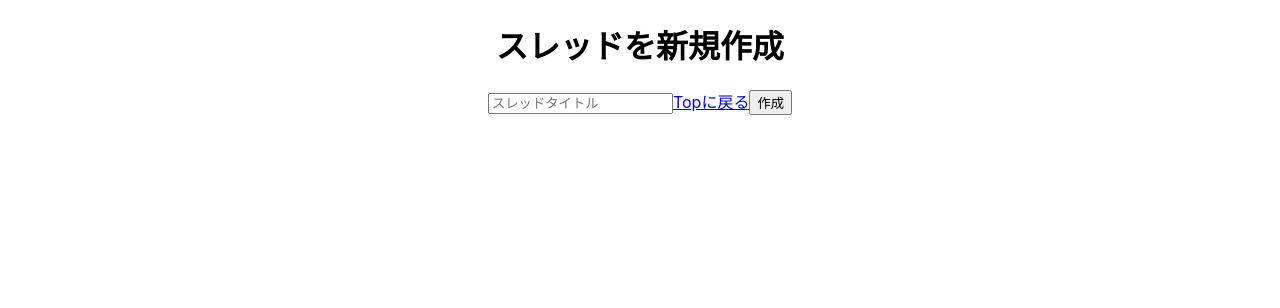
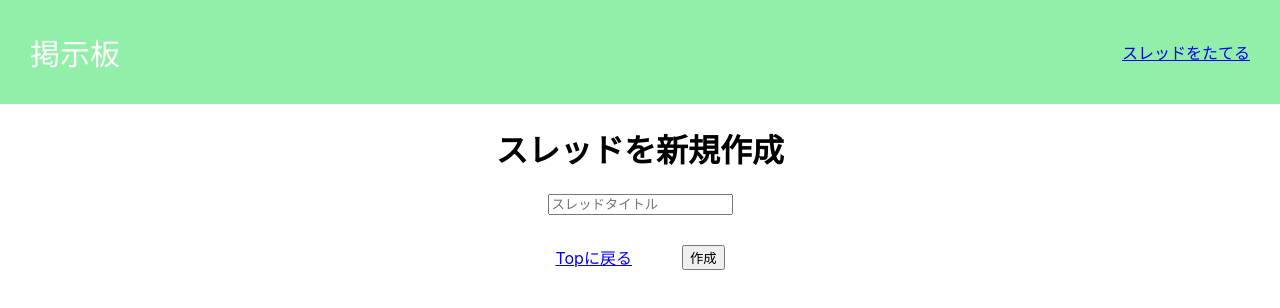
Before and after one commit to uriuriboo/react-bulletin-board, a React (Create React App) app: page /thread/new in a window 1280 px wide. Shown: the top 308 px of the page. Built offline with nearby package versions, Linux system fonts and the light colour scheme.

Commit message:
要素を分割

```diff
--- a/src/CreateThread.jsx
+++ b/src/CreateThread.jsx
@@ -1,14 +1,21 @@
 // @ts-check
 
+import './css/CreateThread.css'
+import Header from './components/Header'
 
 export const CreateThread = () => {
-
+    var ThreadTitle = {'title':''}
     return (
         <div className="CreateThread">
+            <Header />
             <h1>スレッドを新規作成</h1>
+
             <input type="text" placeholder="スレッドタイトル" />
-            <a href="/">Topに戻る</a>
-            <button>作成</button>
+            <div className='FlexContainer'>
+                <a href="/">Topに戻る</a>
+                <button>作成</button>
+            </div>
+
         </div>
     )
 }
--- a/src/Home.jsx
+++ b/src/Home.jsx
@@ -1,6 +1,7 @@
 // @ts-check
 import { useState, useEffect } from 'react';
 import Header from './components/Header';
+import './css/Home.css'
 
 export const Home = () => {
     const ThreadUrl = 'https://railway.bulletinboard.techtrain.dev/threads';
@@ -22,7 +23,7 @@ export const Home = () => {
                 <p className='contentTitle'>新着スレッド</p>
                 <div className="ThreadView">
                     {threads.map((thread, index) => (
-                        <div key={index} className='thread'>
+                        <div key={index} className='HomeThread'>
                             <p>{thread.title}</p>
                         </div>
                     ))}
--- a/src/components/Header.jsx
+++ b/src/components/Header.jsx
@@ -1,6 +1,6 @@
 // @ts-check
 
-
+import '../css/Header.css';
 export const Header = () => {
 
     return (
--- a/src/css/App.css
+++ b/src/css/App.css
@@ -1,47 +1,3 @@
 .App {
   text-align: center;
 }
-
-.HeaderContainer {
-  display: flex;
-  justify-content: space-between;
-  background-color: rgb(145, 239, 170);
-  color: white;
-  align-items: center;
-  margin-bottom: 0;
-  padding-bottom: 0;
-
-  a {
-    margin-right: 30px;
-  }
-}
-
-.title {
-  font-size: 30px;
-  margin-left: 30px;
-}
-
-.ThreadContainer {
-  background-color: darkgrey;
-  margin: 0 0 0 0;
-  padding-top: 0;
-  height: 900px;
-}
-
-.contentTitle {
-  font-size: 30px;
-  text-align: left;
-
-  /* もうちょっと綺麗なそろえ方はないか質問 */
-  margin-left: 370px;
-}
-
-.thread {
-  background-color: white;
-  width: 500px;
-  height: 50px;
-  margin: 0 auto;
-  text-align: left;
-  border: 1px solid black;
-  padding-left: 10px;
-}
--- /dev/null
+++ b/src/css/CreateThread.css
@@ -0,0 +1,6 @@
+.FlexContainer {
+    display: flex;
+    justify-content: center;
+    gap: 50px;
+    margin-top: 30px;
+}
--- /dev/null
+++ b/src/css/Header.css
@@ -0,0 +1,13 @@
+.HeaderContainer {
+    display: flex;
+    justify-content: space-between;
+    background-color: rgb(145, 239, 170);
+    color: white;
+    align-items: center;
+    margin-bottom: 0;
+    padding-bottom: 0;
+
+    a {
+        margin-right: 30px;
+    }
+}
--- /dev/null
+++ b/src/css/Home.css
@@ -0,0 +1,29 @@
+.title {
+    font-size: 30px;
+    margin-left: 30px;
+}
+
+.ThreadContainer {
+    background-color: darkgrey;
+    margin: 0 0 0 0;
+    padding-top: 0;
+    height: 900px;
+}
+
+.contentTitle {
+    font-size: 30px;
+    text-align: left;
+
+    /* もうちょっと綺麗なそろえ方はないか質問 */
+    margin-left: 370px;
+}
+
+.HomeThread {
+    background-color: white;
+    width: 500px;
+    height: 50px;
+    margin: 0 auto;
+    text-align: left;
+    border: 1px solid black;
+    padding-left: 10px;
+}
```
